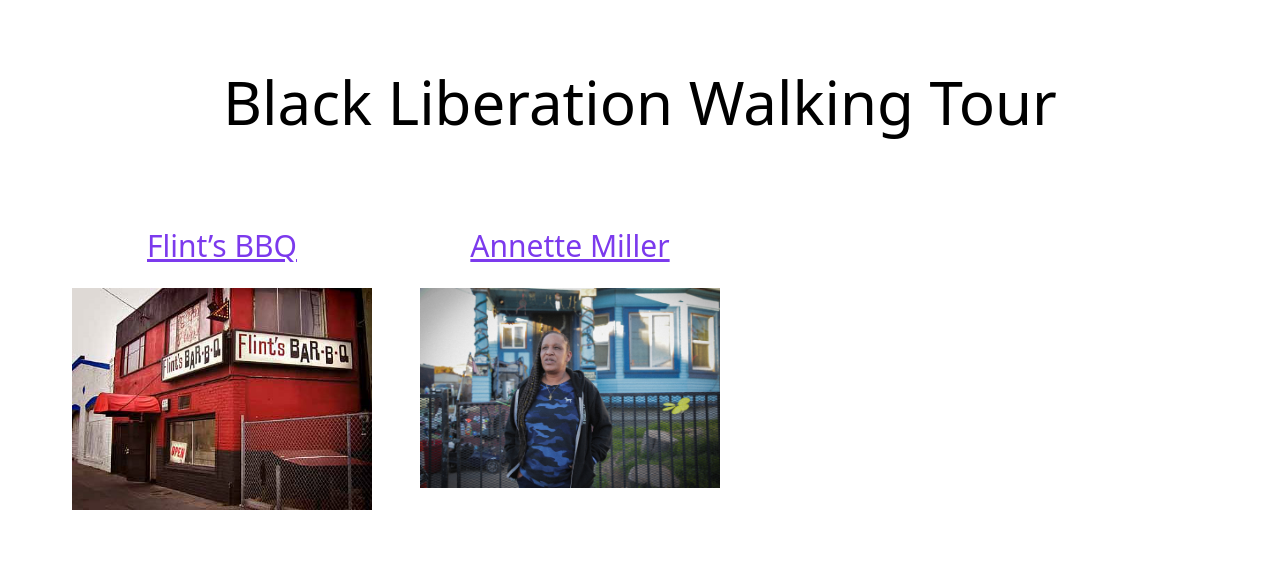
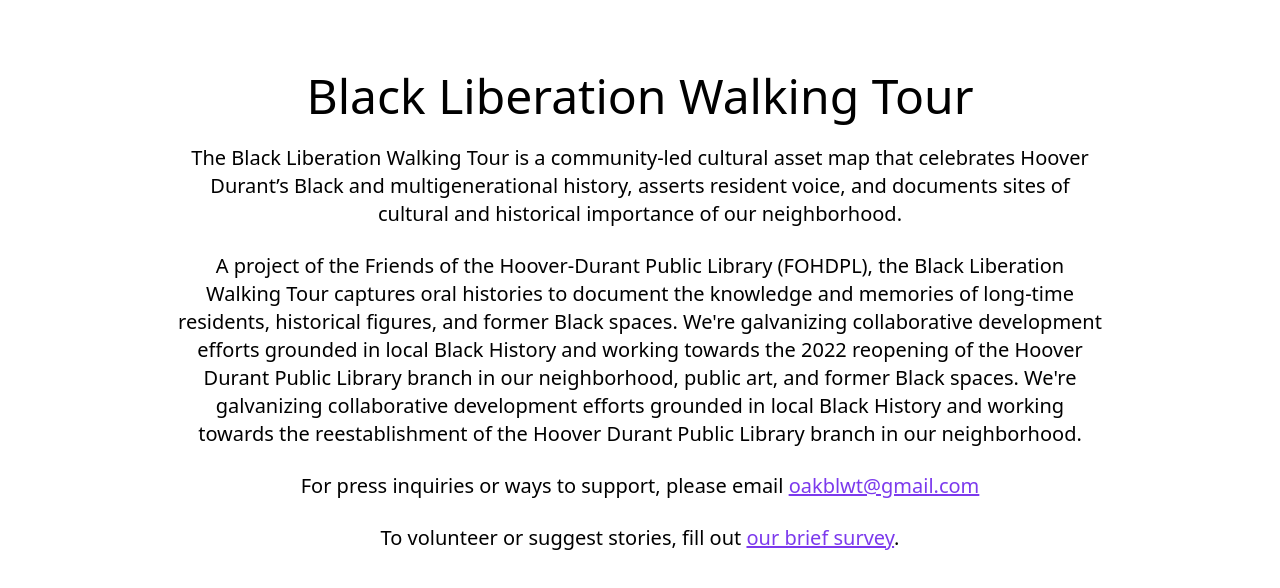
Before and after one commit to travis/black-liberation-tour, a Next.js app: page / in a window 1280 px wide. Shown: the top 588 px of the page. Built offline with nearby package versions, Linux system fonts and the light colour scheme.

Commit message:
add landing page
move tour home to /tour

```diff
--- a/pages/_app.js
+++ b/pages/_app.js
@@ -1,7 +1,16 @@
+import Head from 'next/head'
 import '../styles/globals.css'
 
 function MyApp({ Component, pageProps }) {
-  return <Component {...pageProps} />
+  return (
+    <>
+      <Head>
+        <title>Black Liberation Tour</title>
+        <link rel="icon" href="/favicon.ico" />
+      </Head>
+      <Component {...pageProps} />
+    </>
+  )
 }
 
 export default MyApp
--- a/pages/index.jsx
+++ b/pages/index.jsx
@@ -6,34 +6,30 @@
   return (
     <div className="">
       <Head>
-        <title>Black Liberation Tour</title>
+        <title>Black Liberation Walking Tour</title>
         <link rel="icon" href="/favicon.ico" />
       </Head>
 
-      <main className="p-12">
-        <h1 className="text-6xl text-center p-6">Black Liberation Walking Tour</h1>
-        <div className="mt-12 flex flex-row">
-          <Link href="/places/flints">
-            <a className="p-6">
-              <div>
-                <h2 className="text-3xl text-center mb-6">
-                  Flint’s BBQ
-                </h2>
-                <Image src="/places/flints.jpg" height={222} width={300} />
-              </div>
-            </a>
-          </Link>
-          <Link href="/places/annette-miller">
-            <a className="p-6">
-              <div>
-                <h2 className="text-3xl text-center mb-6">
-                  Annette Miller
-                </h2>
-                <Image src="/places/annette-miller.jpg" height={200} width={300} />
-              </div>
-            </a>
-          </Link>
-        </div>
+      <main className="p-12 max-w-5xl m-auto">
+        <h1 className="text-5xl text-center p-6">Black Liberation Walking Tour</h1>
+        <p className="text-center mb-6 text-xl">
+          The Black Liberation Walking Tour is a community-led cultural asset map that celebrates Hoover Durant’s Black and
+          multigenerational history, asserts resident voice, and documents sites of cultural and historical importance of our neighborhood.
+        </p>
+        <p className="text-center mb-6 text-xl">
+          A project of the Friends of the Hoover-Durant Public Library (FOHDPL), the Black Liberation Walking
+          Tour captures oral histories to document the knowledge and memories of long-time residents,  historical figures,
+          and former Black spaces. We're galvanizing collaborative development efforts grounded in local Black History and
+          working towards the 2022 reopening of the Hoover Durant Public Library branch in our neighborhood, public art,
+          and former Black spaces. We're galvanizing collaborative development efforts grounded in local Black History
+          and working towards the reestablishment of the Hoover Durant Public Library branch in our neighborhood.
+        </p>
+        <p className="text-center mb-6 text-xl">
+          For press inquiries or ways to support, please email <a href="mailto:oakblwt@gmail.com">oakblwt@gmail.com</a>
+        </p>
+        <p className="text-center mb-6 text-xl">
+          To volunteer or suggest stories, fill out <a href="https://docs.google.com/forms/d/e/1FAIpQLSfJGmJ4yErUyeOpQ3aMYhCmjG100gxedC_YzVJ6X77L34ygtw/viewform">our brief survey</a>.
+        </p>
       </main>
 
       <footer className="">
--- /dev/null
+++ b/pages/tour.jsx
@@ -0,0 +1,37 @@
+import Image from 'next/image'
+import Link from 'next/link'
+
+export default function Home() {
+  return (
+    <div className="">
+      <main className="p-12">
+        <h1 className="text-6xl text-center p-6">Black Liberation Walking Tour</h1>
+        <div className="mt-12 flex flex-row">
+          <Link href="/places/flints">
+            <a className="p-6">
+              <div>
+                <h2 className="text-3xl text-center mb-6">
+                  Flint’s BBQ
+                </h2>
+                <Image src="/places/flints.jpg" height={222} width={300} />
+              </div>
+            </a>
+          </Link>
+          <Link href="/places/annette-miller">
+            <a className="p-6">
+              <div>
+                <h2 className="text-3xl text-center mb-6">
+                  Annette Miller
+                </h2>
+                <Image src="/places/annette-miller.jpg" height={200} width={300} />
+              </div>
+            </a>
+          </Link>
+        </div>
+      </main>
+
+      <footer className="">
+      </footer>
+    </div>
+  )
+}
```
